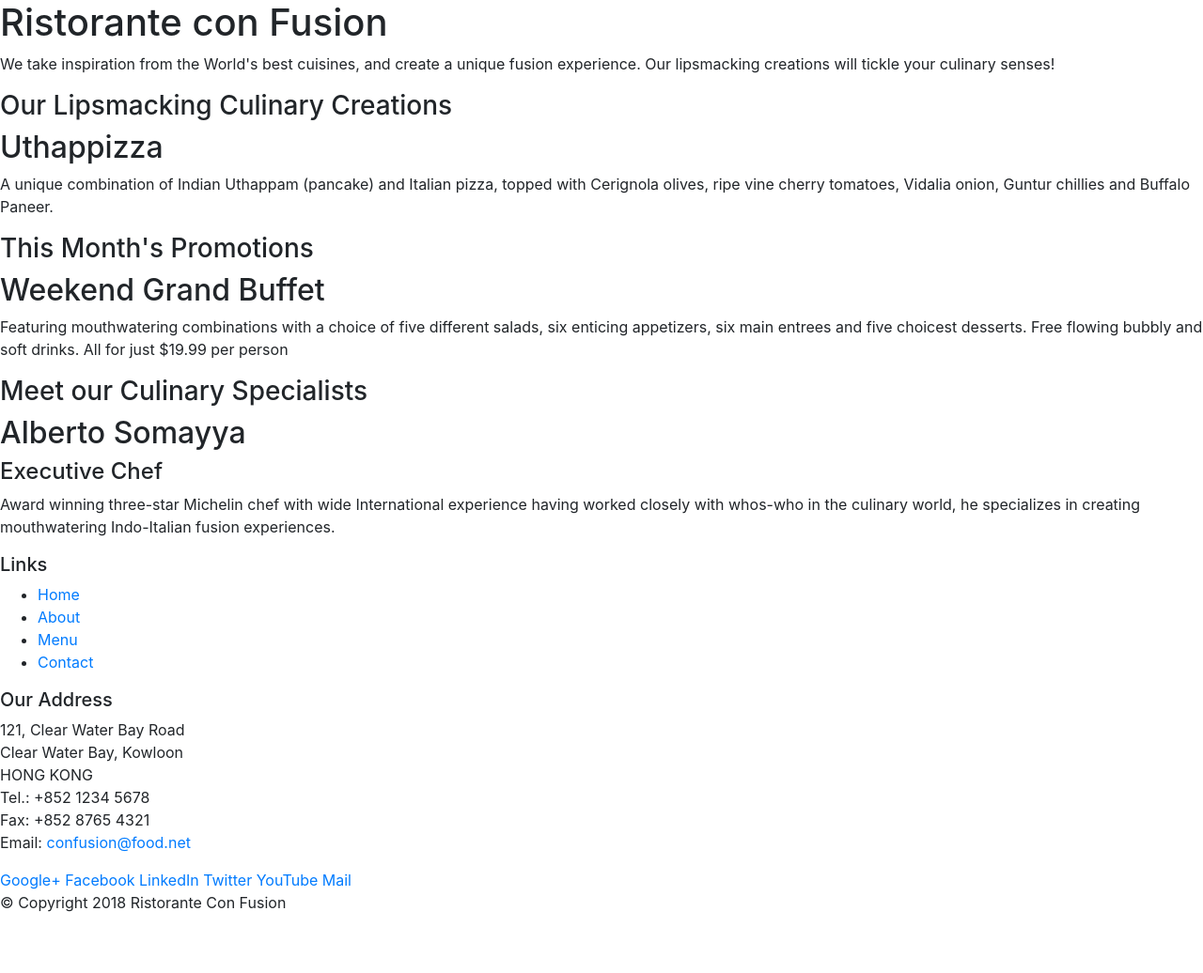
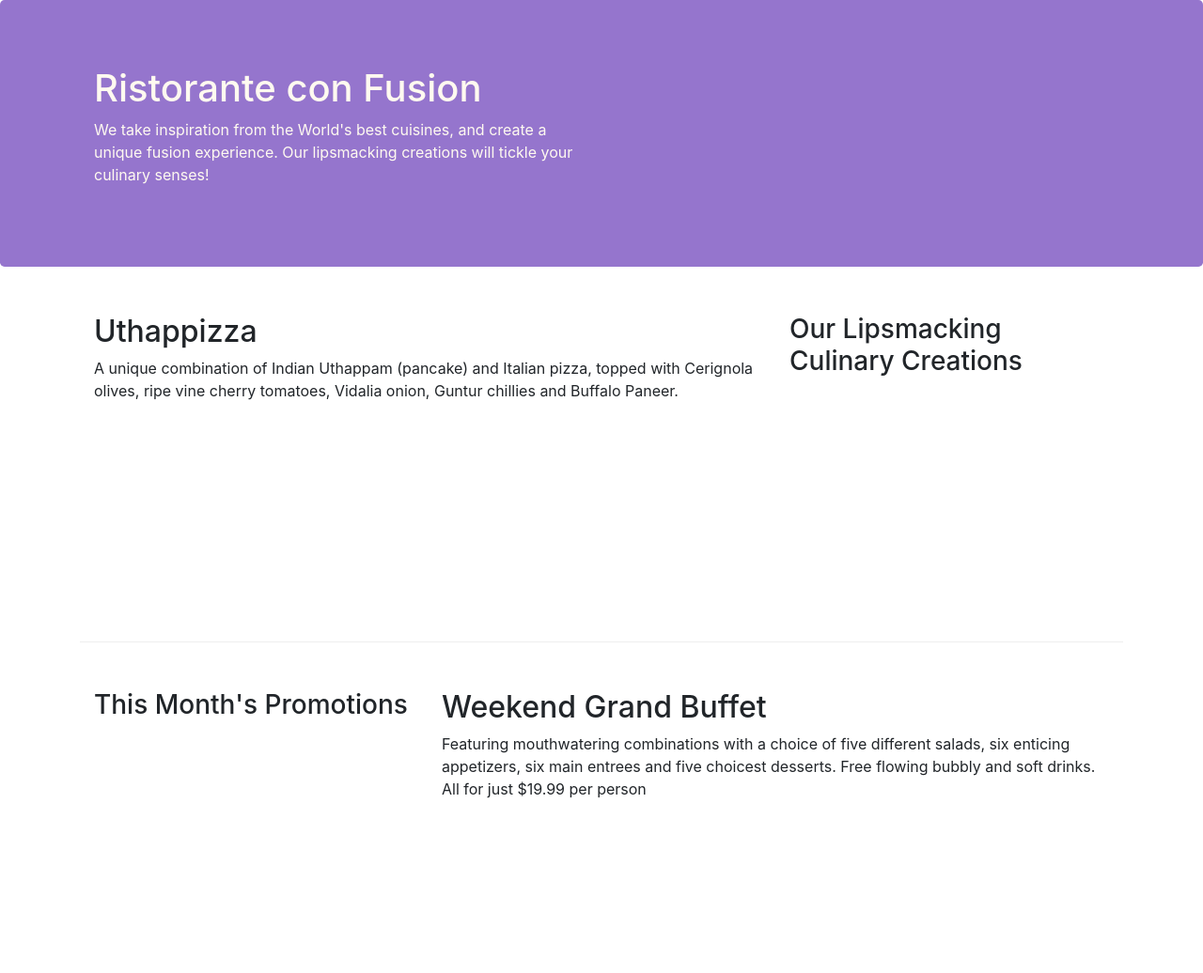
Before and after one commit to Ashu683/bootstrap, a website: page index.html in a window 1280 px wide. Shown: the top 1036 px of the page at 94% size. Before the commit the page ends 989 px from the top, so only its background shows below. Drawn offline with nearby package versions, Linux system fonts and the light colour scheme.

Commit message:
latest update

```diff
--- /dev/null
+++ b/css/styles.css
@@ -0,0 +1,30 @@
+.row-header {
+    margin: 0px auto;
+    padding:0px auto;
+}
+
+.row-content {
+    margin: 0px auto;
+    padding: 50px 0px 50px 0px;
+    border-bottom: 1px ridge;
+    min-height: 400px;
+}
+
+.footer {
+    background-color: #D1C4E9;
+    margin: 0px;
+    padding: 20px 0px 20px 0px;
+}
+.jumbotron{
+    padding: 70px 30px 70px 30px;
+    margin: 0px auto;
+    background: #9575CD;
+    color: floralwhite;
+
+}
+
+.address{
+    font-size: 80%;
+    margin: 0px;
+    color: #0f0f0f;
+}
--- a/index.html
+++ b/index.html
@@ -9,51 +9,52 @@
 
     <!-- Bootstrap CSS -->
     <link rel="stylesheet" href="node_modules/bootstrap/dist/css/bootstrap.min.css">
+    <link rel="stylesheet" href="css/styles.css">
     <title>Ristorante Con Fusion</title>
 </head>
 
 <body>
 
-    <header>
-        <div>
-            <div>
-                <div>
+    <header class="jumbotron">
+        <div class="container">
+            <div class=" row-header">
+                <div class="col-12 col-sm-6">
                     <h1>Ristorante con Fusion</h1>
                     <p>We take inspiration from the World's best cuisines, and create a unique fusion experience. Our lipsmacking creations will tickle your culinary senses!</p>
                 </div>
-                <div>
+                <div class="col-12 col-sm">
                 </div>
             </div>
         </div>
     </header>
 
-    <div>
-        <div>
-            <div>
+    <div class="container">
+        <div class="row row-content align-items-centre">
+            <div class="col-12 col-sm-4 order-sm-last clo-md-3">
                 <h3>Our Lipsmacking Culinary Creations</h3>
             </div>
-            <div>
+            <div class="col col-sm order-sm-first clo-md">
                 <h2>Uthappizza</h2>
                 <p>A unique combination of Indian Uthappam (pancake) and Italian pizza, topped with Cerignola olives, ripe vine cherry tomatoes, Vidalia onion, Guntur chillies and Buffalo Paneer.</p>
             </div>
         </div>
 
 
-        <div>
-            <div>
+        <div class="row row-content align-items-centre">
+            <div class="col-12 col-sm-4 clo-md-3">
                 <h3>This Month's Promotions</h3>
             </div>
-            <div>
+            <div class="col col-sm clo-md">
                 <h2>Weekend Grand Buffet</h2>
                 <p>Featuring mouthwatering combinations with a choice of five different salads, six enticing appetizers, six main entrees and five choicest desserts. Free flowing bubbly and soft drinks. All for just $19.99 per person </p>
             </div>
         </div>
 
-        <div>
-            <div>
+        <div class="row row-content align-items-centre">
+            <div class="col-12 col-sm-4 order-sm-last clo-md-3">
                 <h3>Meet our Culinary Specialists</h3>
             </div>
-            <div>
+            <div class="col col-sm order-sm-first clo-md">
                 <h2>Alberto Somayya</h2>
                 <h4>Executive Chef</h4>
                 <p>Award winning three-star Michelin chef with wide International experience having worked closely with whos-who in the culinary world, he specializes in creating mouthwatering Indo-Italian fusion experiences. </p>
@@ -61,19 +62,19 @@
         </div>
     </div>
 
-    <footer>
-        <div>
-            <div>
-                <div>
+    <footer class="footer">
+        <div class="container">
+            <div class="row">
+                <div class="col-4 offset-1 col-sm-2">
                     <h5>Links</h5>
-                    <ul>
+                    <ul class="list-unstyled">
                         <li><a href="#">Home</a></li>
                         <li><a href="#">About</a></li>
                         <li><a href="#">Menu</a></li>
                         <li><a href="#">Contact</a></li>
                     </ul>
                 </div>
-                <div>
+                <div class="col-7 col-sm-5">
                     <h5>Our Address</h5>
                     <address>
 		              121, Clear Water Bay Road<br>
@@ -84,8 +85,8 @@
 		              Email: <a href="mailto:confusion@food.net">confusion@food.net</a>
 		           </address>
                 </div>
-                <div>
-                    <div>
+                <div class="col-12 col-sm-4 align-self-center">
+                    <div class="text-center">
                         <a href="http://google.com/+">Google+</a>
                         <a href="http://www.facebook.com/profile.php?id=">Facebook</a>
                         <a href="http://www.linkedin.com/in/">LinkedIn</a>
@@ -95,8 +96,8 @@
                     </div>
                 </div>
            </div>
-           <div>
-                <div>
+           <div class="row justify-content-center">
+                <div class="col-auto">
                     <p>© Copyright 2018 Ristorante Con Fusion</p>
                 </div>
            </div>
```
